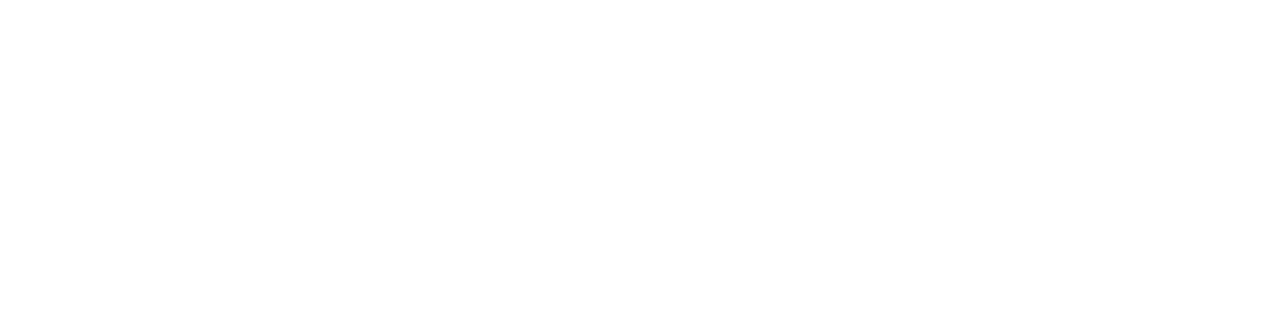
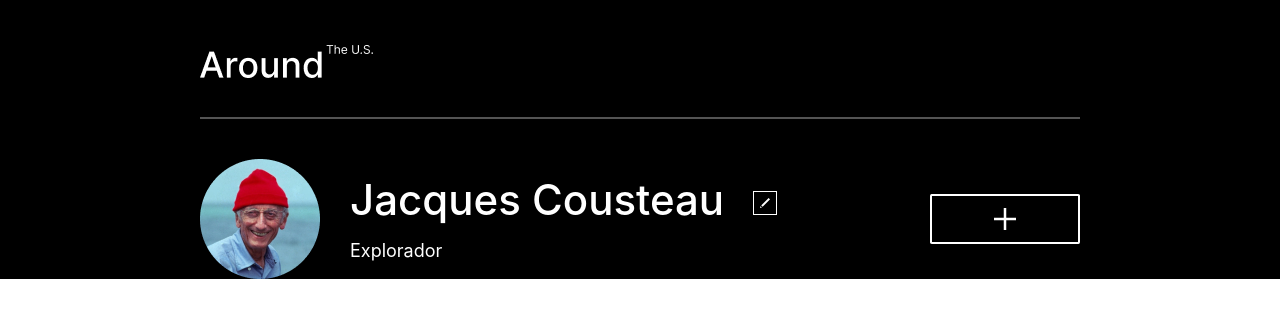
Before and after one commit to MiguelElu/web_project_around, a plain HTML site: page index.html in a window 1280 px wide. Drawn offline with Linux system fonts and the light colour scheme.

Commit message:
Feature/profile (#1)
* feature/header

* Feature/profile

```diff
--- /dev/null
+++ b/blocks/content.css
@@ -0,0 +1,71 @@
+.content {
+  display: flex;
+  justify-content: center;
+}
+.content__profile {
+  display: flex;
+  max-width: 880px;
+  width: 100%;
+  margin-top: 40px;
+  column-gap: 30px;
+  align-items: center;
+  flex-direction: row;
+}
+.content__avatar {
+  width: 120px;
+  height: 120px;
+}
+.content__profile-info {
+  display: flex;
+  flex-direction: column;
+  justify-content: center;
+  row-gap: 16px;
+}
+.content__name {
+  color: white;
+  margin: 0;
+  font-family: "Inter";
+  font-style: normal;
+  font-weight: 500;
+  font-size: 42px;
+  line-height: 114%;
+}
+.content__job {
+  color: white;
+  margin: 0;
+  font-family: "Inter";
+  font-style: normal;
+  font-weight: 400;
+  font-size: 18px;
+  line-height: 22px;
+}
+.content__edit-button {
+  margin-left: 18px;
+}
+.content__add-button {
+  margin-left: auto;
+  width: 150px;
+  height: 50px;
+}
+
+@media screen and (max-width: 768px) {
+  .content__profile {
+    flex-direction: column;
+    row-gap: 30px;
+  }
+  .content__profile-info {
+    align-items: center;
+  }
+  .content__add-button {
+    width: 282px;
+    height: 50px;
+    margin: 0;
+    padding-top: 6px;
+  }
+  .content__name {
+    font-size: 22px;
+  }
+  .content__job {
+    font-size: 14px;
+  }
+}
--- /dev/null
+++ b/blocks/header.css
@@ -0,0 +1,22 @@
+.header__container {
+  display: flex;
+  height: 74px;
+  padding-top: 45px;
+  justify-content: center;
+
+  .header__box {
+    display: flex;
+    border-bottom: 2px solid #545454;
+    max-width: 880px;
+    width: 100%;
+  }
+}
+.header__logo {
+  height: 33px;
+}
+
+@media screen and (max-width: 880px) {
+  .header__logo {
+    padding-left: 27px;
+  }
+}
--- /dev/null
+++ b/blocks/page.css
@@ -0,0 +1,3 @@
+.page {
+  background-color: #000;
+}
--- a/index.html
+++ b/index.html
@@ -10,5 +10,32 @@
     <link rel="stylesheet" href="./pages/index.css" />
     <title>Project Around the World</title>
   </head>
-  <body></body>
+  <body>
+    <div class="page">
+      <header class="header">
+        <div class="header__container">
+          <div class="header__box">
+            <img class="header__logo" src="./images/Vector.png" />
+          </div>
+        </div>
+      </header>
+      <main class="content">
+        <section class="content__profile">
+          <img class="content__avatar" src="./images/Avatar.png" />
+          <div class="content__profile-info">
+            <h2 class="content__name">
+              Jacques Cousteau
+              <img
+                class="content__edit-button"
+                src="./images/Edit Button.png"
+              />
+            </h2>
+            <p class="content__job">Explorador</p>
+          </div>
+          <img class="content__add-button" src="./images/Add Button.png" />
+        </section>
+      </main>
+      <main
+    </div>
+  </body>
 </html>
--- a/pages/index.css
+++ b/pages/index.css
@@ -1 +1,4 @@
 @import url("../vendor/normalize.css");
+@import url("../blocks/page.css");
+@import url("../blocks/header.css");
+@import url("../blocks/content.css");
```
Also changed, not shown: images/Add Button.png (added), images/Avatar.png (added), images/Edit Button.png (added), images/Rectangle 4.png (added), images/Vector.png (added).
